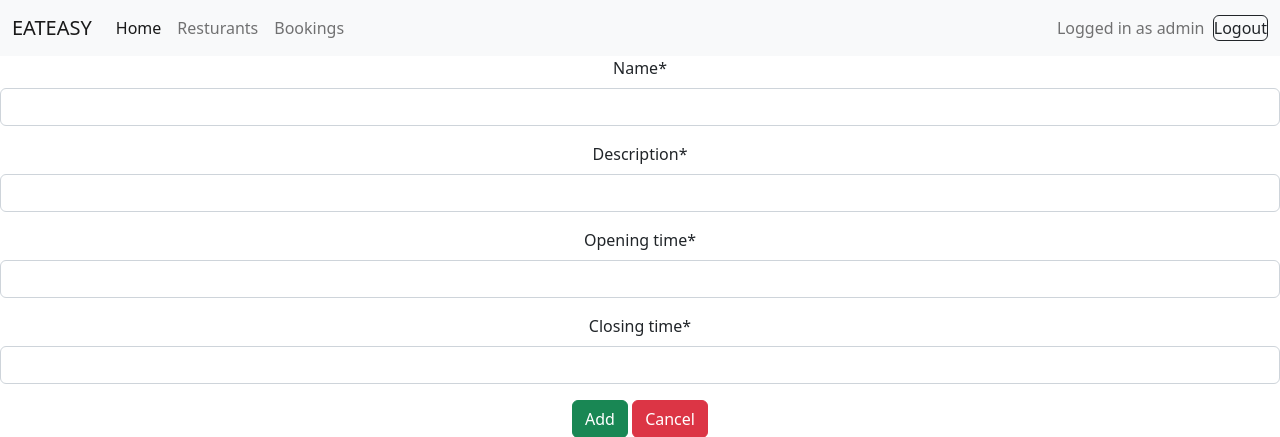
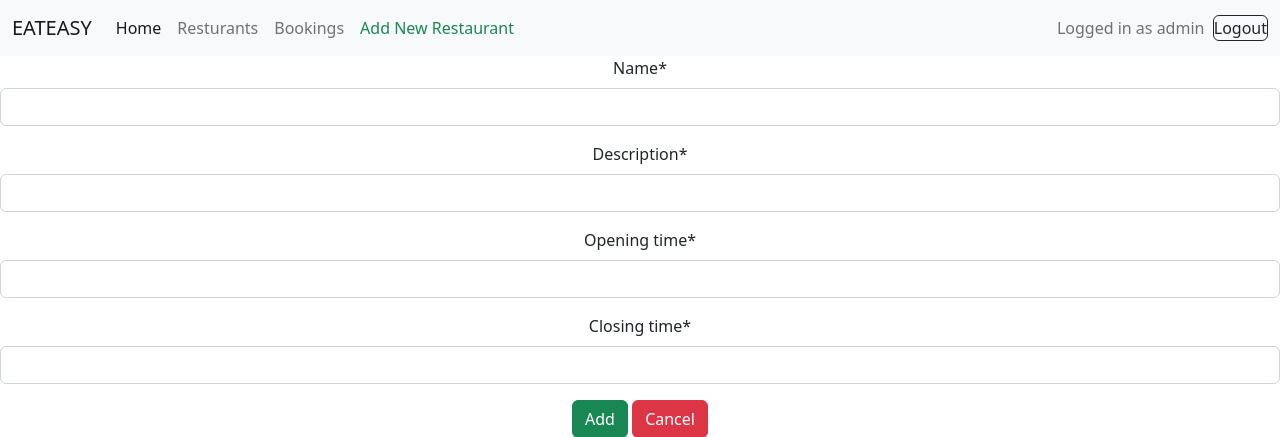
Before and after one commit to t-hullis/Restaurant-Booking-System, a Django app: page /add-restaurant in a window 1280 px wide. Shown: the top 437 px of the page. Run offline with Django 3.2, Linux system fonts and the light colour scheme; a user stored in the database is signed in; some libraries are stand-ins or nearby versions.

Commit message:
login functionality fix

```diff
--- a/bookingsys/views.py
+++ b/bookingsys/views.py
@@ -7,7 +7,7 @@ from django.contrib.auth.models import User
 
 
 # Create your views here.
-@login_required(login_url="/login")
+# @login_required(login_url="/login")
 def home(request):
     return render(request, 'bookingsys/home.html')
 
@@ -84,7 +84,7 @@ def sign_up(request):
     else:
         form = RegisterForm()
 
-    return render(request, 'registration/sign_up.html', {"form": form})
+    return render(request, 'account/sign_up.html', {"form": form})
 
 
 def restaurants(request):
--- a/templates/bookingsys/base.html
+++ b/templates/bookingsys/base.html
@@ -33,14 +33,19 @@
               <li class="nav-item">
                 <a class="nav-link" href="/bookings">Bookings</a>
               </li>
+              {% if user.is_superuser %}
+              <li class="nav-item">
+                <a class="nav-link text-success" href="/add-restaurant">Add New Restaurant</a>
+              </li>
+              {% endif %}
           </div>
           <div class="d-flex flex-row">
               <li class="nav-item collapse navbar-collapse"></li>
               {% if user.is_authenticated %}
               <span class="navbar-text">Logged in as {{user.username}} &nbsp;</span>
-              <a class="btn btn-outline-dark nav-link" style="margin: auto;" href="/logout">Logout</a>
+              <a class="btn btn-outline-dark nav-link" style="margin: auto;" href="/logout/">Logout</a>
               {% else %}
-              <a class="btn btn-outline-dark nav-link" style="margin: auto;">Login</a>
+              <a class="btn btn-outline-dark nav-link" style="margin: auto;" href="{%url 'login' %}">Login</a>
               {% endif %}
             </ul>
           </div>
```
Also changed, not shown: db.sqlite3.
